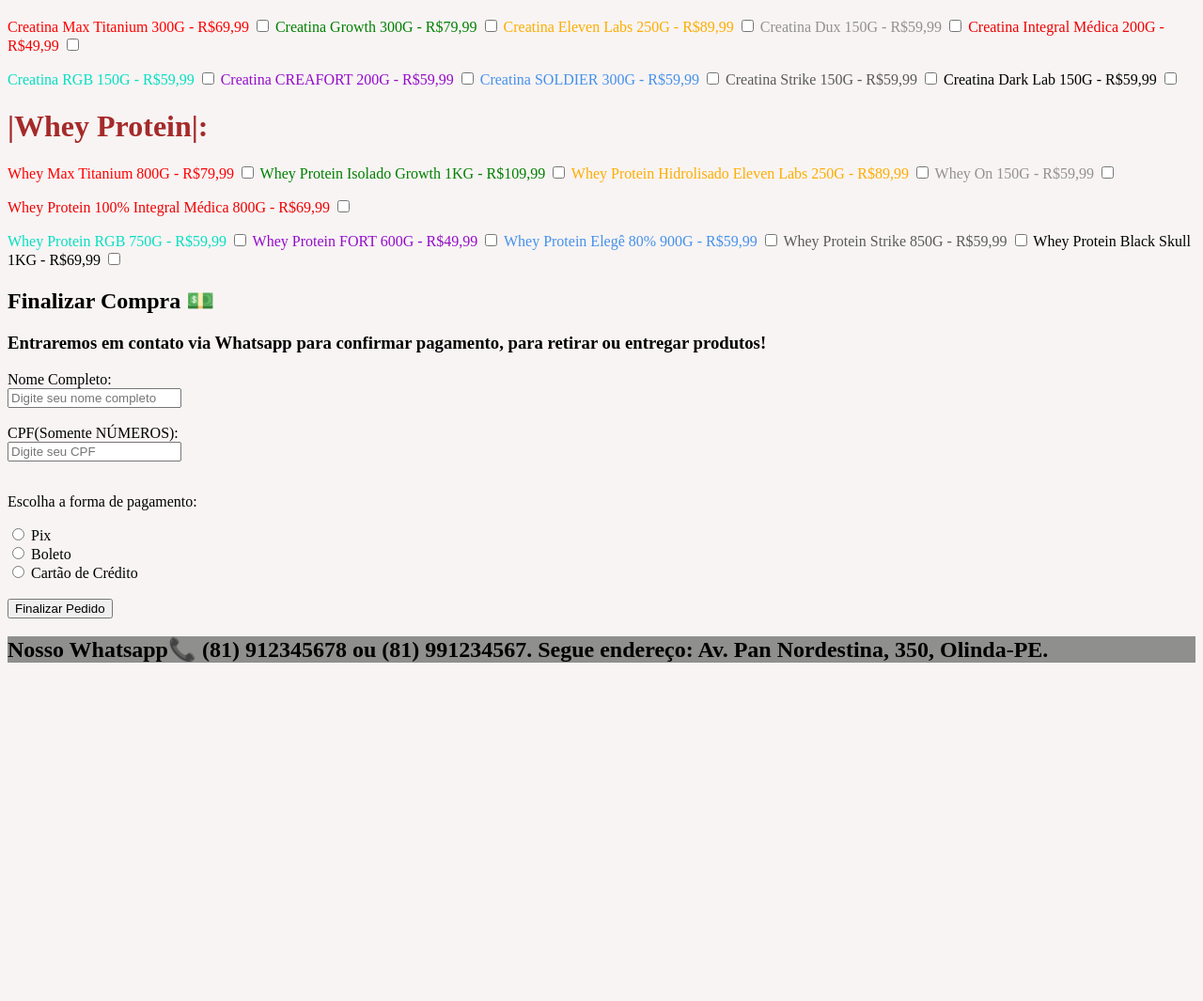
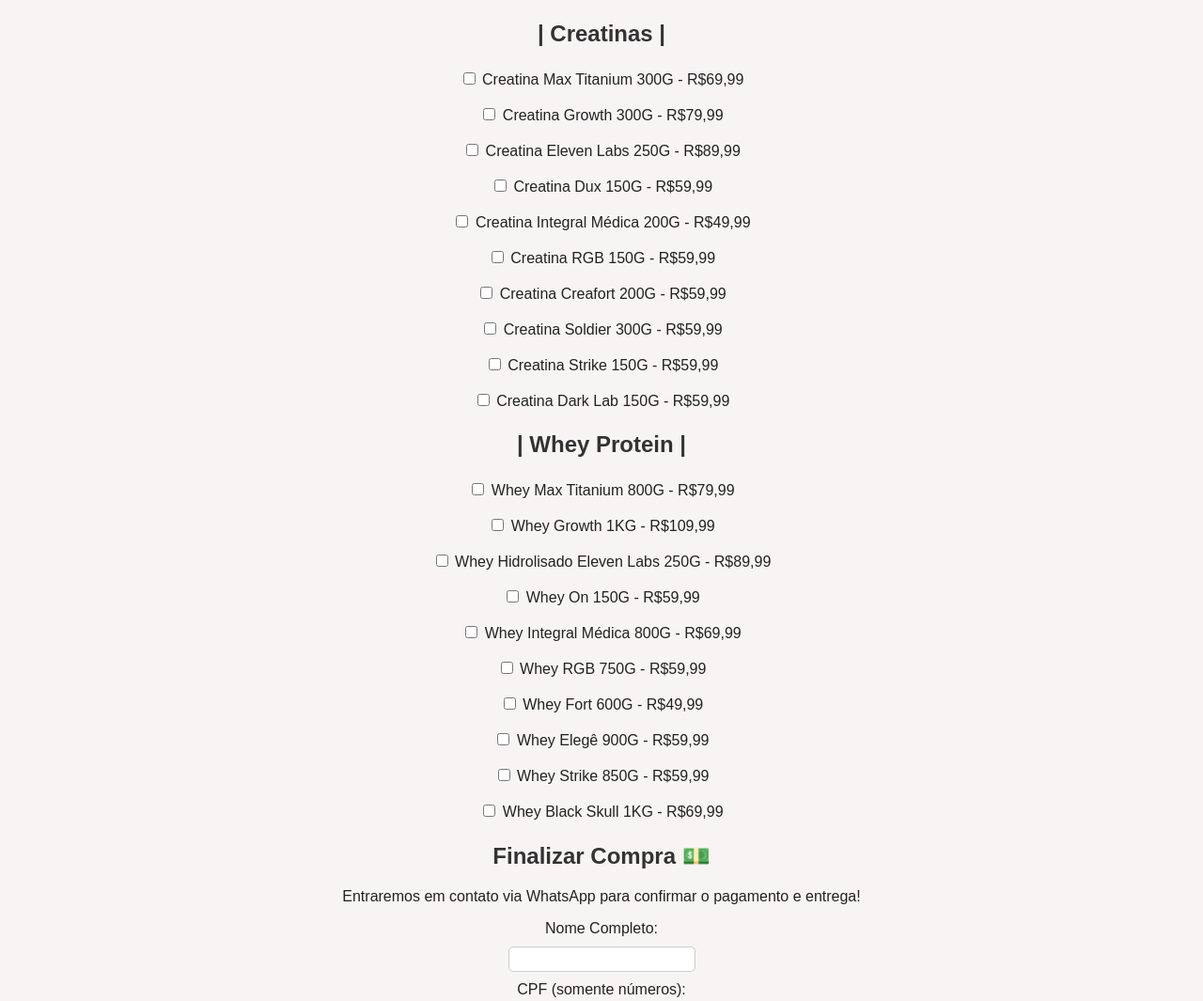
Before and after one commit to andreluiz05/Projeto-Web-Site, a plain HTML site: page index2.html in a window 1280 px wide. Shown: the part 671-1736 px from the top of the page at 94% size. Before the commit the page ends 1396 px from the top, so only its background shows below. Drawn offline with Linux system fonts and the light colour scheme.

Commit message:
index2.html

```diff
--- a/index2.html
+++ b/index2.html
@@ -2,152 +2,85 @@
 <html lang="pt-br">
 <head>
   <meta charset="UTF-8">
-    <meta http-equiv="X-UA-Compatible" content="IE=edge">
   <meta name="viewport" content="width=device-width, initial-scale=1.0">
-    <title>Strike Suplementos Catálogo</title>
-    <style>body{background-color:#f8f4f4;}</style>
-    <a href="./index2.html"><img src="./logomarca.png" alt="Logo marca da loja Strike Suplementos"></a>
+  <title>Strike Suplementos — Catálogo</title>
+  <link rel="stylesheet" href="style.css">
+</head>
 
-</head>
 <body>
+  <header>
+    <a href="index2.html">
+      <img src="./logomarca.png" alt="Logo Strike Suplementos" class="logo">
+    </a>
+  </header>
 
-    <div>
-    <h2 style="color:#696969;">Seja bem-vindo(a) 💪 </h2>
-    </div>
-    <div>
-        <h1 style="color:rgb(0, 0, 0) ;">Catálogo de produtos😎 </h1>
-        <h1 style="color:rgb(44, 43, 43) ;">Marque o que deseja comprar! 😉 </h1>
-        <img src="./melhores-marcas-creatina-1024x576.png" alt="Suplementos creatina"></a>
+  <main>
+    <h2>Seja bem-vindo(a) 💪</h2>
+    <h1>Catálogo de Produtos 😎</h1>
+    <h3>Marque o que deseja comprar! 😉</h3>
 
-        <div class="Creatina">
-            <h1 style="color:brown;">|Creatinas|: </h1>
+    <img src="./melhores-marcas-creatina-1024x576.png" alt="Melhores marcas de creatina" class="banner">
+
+    <section class="produtos">
+      <h2>| Creatinas |</h2>
       <form>
-            <label style="color: red;">Creatina Max Titanium 300G - R$69,99 </label>
-            <input type="checkbox">
+        <label><input type="checkbox"> Creatina Max Titanium 300G - R$69,99</label>
+        <label><input type="checkbox"> Creatina Growth 300G - R$79,99</label>
+        <label><input type="checkbox"> Creatina Eleven Labs 250G - R$89,99</label>
+        <label><input type="checkbox"> Creatina Dux 150G - R$59,99</label>
+        <label><input type="checkbox"> Creatina Integral Médica 200G - R$49,99</label>
+        <label><input type="checkbox"> Creatina RGB 150G - R$59,99</label>
+        <label><input type="checkbox"> Creatina Creafort 200G - R$59,99</label>
+        <label><input type="checkbox"> Creatina Soldier 300G - R$59,99</label>
+        <label><input type="checkbox"> Creatina Strike 150G - R$59,99</label>
+        <label><input type="checkbox"> Creatina Dark Lab 150G - R$59,99</label>
+      </form>
+    </section>
 
-        <label style="color: green;">Creatina Growth 300G - R$79,99 </label>
-        <input type="checkbox">
+    <section class="produtos">
+      <h2>| Whey Protein |</h2>
+      <form>
+        <label><input type="checkbox"> Whey Max Titanium 800G - R$79,99</label>
+        <label><input type="checkbox"> Whey Growth 1KG - R$109,99</label>
+        <label><input type="checkbox"> Whey Hidrolisado Eleven Labs 250G - R$89,99</label>
+        <label><input type="checkbox"> Whey On 150G - R$59,99</label>
+        <label><input type="checkbox"> Whey Integral Médica 800G - R$69,99</label>
+        <label><input type="checkbox"> Whey RGB 750G - R$59,99</label>
+        <label><input type="checkbox"> Whey Fort 600G - R$49,99</label>
+        <label><input type="checkbox"> Whey Elegê 900G - R$59,99</label>
+        <label><input type="checkbox"> Whey Strike 850G - R$59,99</label>
+        <label><input type="checkbox"> Whey Black Skull 1KG - R$69,99</label>
+      </form>
+    </section>
 
-    <label style="color: #fdad00;">Creatina Eleven Labs 250G - R$89,99 </label>
-            <input type="checkbox">
-
-        <label style="color: rgb(146, 145, 145);">Creatina Dux 150G - R$59,99 </label>
-            <input type="checkbox">
-
-            <label style="color: rgb(238, 3, 3);">Creatina Integral Médica 200G - R$49,99 </label>
-            <input type="checkbox">
-
-            <p>
-
-            </p>
-
-            <label style="color: rgb(5, 223, 194);">Creatina RGB 150G - R$59,99 </label>
-            <input type="checkbox">
-
-            <label style="color: rgb(147, 13, 201);">Creatina CREAFORT 200G - R$59,99 </label>
-            <input type="checkbox">
-
-            <label style="color: rgb(69, 145, 233);">Creatina SOLDIER 300G - R$59,99 </label>
-            <input type="checkbox">
-
-            <label style="color: rgb(90, 90, 90);">Creatina Strike 150G - R$59,99 </label>
-            <input type="checkbox">
-
-            <label style="color: rgb(0, 0, 0);">Creatina Dark Lab 150G - R$59,99 </label>
-            <input type="checkbox">
-            <div class="Whey Protein">
-                <h1 style="color:brown;">|Whey Protein|: </h1>
-                <form>
-                <label style="color: red;">Whey Max Titanium 800G - R$79,99 </label>
-                <input type="checkbox">
-
-
-            <label style="color: green;">Whey Protein Isolado Growth 1KG - R$109,99 </label>
-            <input type="checkbox">
-
-        <label style="color: #fdad00;">Whey Protein Hidrolisado Eleven Labs 250G - R$89,99 </label>
-                <input type="checkbox">
-
-            <label style="color: rgb(146, 145, 145);">Whey On 150G - R$59,99 </label>
-                <input type="checkbox">
-                <p>
-
-                </p>
-
-                <label style="color: rgb(238, 3, 3);">Whey Protein 100% Integral Médica 800G - R$69,99 </label>
-                <input type="checkbox">
-
-                <p>
-
-                </p>
-
-                <label style="color: rgb(5, 223, 194);">Whey Protein RGB 750G - R$59,99 </label>
-                <input type="checkbox">
-
-                <label style="color: rgb(147, 13, 201);">Whey Protein FORT 600G - R$49,99 </label>
-                <input type="checkbox">
-
-                <label style="color: rgb(69, 145, 233);">Whey Protein Elegê 80% 900G - R$59,99 </label>
-                <input type="checkbox">
-
-                <label style="color: rgb(90, 90, 90);">Whey Protein Strike 850G - R$59,99 </label>
-                <input type="checkbox">
-
-                <label style="color: rgb(0, 0, 0);">Whey Protein Black Skull 1KG - R$69,99 </label>
-                <input type="checkbox">
-
-            </div>
-            <div>
-                <p>
-
-                </p>
-                <p>
-
+    <section class="finalizar">
       <h2>Finalizar Compra 💵</h2>
-        <h3>Entraremos em contato via Whatsapp para confirmar pagamento, para retirar ou entregar produtos!</h3>
-
+      <p>Entraremos em contato via WhatsApp para confirmar o pagamento e entrega!</p>
 
       <form>
+        <label for="nome">Nome Completo:</label>
+        <input type="text" id="nome" name="nome" required>
 
-     <label for="nome">Nome Completo:</label><br>
-       <input type="text" id="nome" name="nome" placeholder="Digite seu nome completo" required>
-      <br><br>
+        <label for="cpf">CPF (somente números):</label>
+        <input type="text" id="cpf" name="cpf" required>
 
-      <label for="cpf">CPF(Somente NÚMEROS):</label><br>
-      <input type="text" id="cpf" name="cpf" placeholder="Digite seu CPF" required>
-      <br><br>
-
-      <p>Escolha a forma de pagamento:</p>
-      <input type="radio" id="pix" name="pagamento" value="pix" required>
-      <label for="pix">Pix</label><br>
-
-      <input type="radio" id="boleto" name="pagamento" value="boleto">
-       <label for="boleto">Boleto</label><br>
-
-      <input type="radio" id="cartao" name="pagamento" value="cartao">
-      <label for="cartao">Cartão de Crédito</label>
-      <br><br>
+        <p>Forma de pagamento:</p>
+        <label><input type="radio" name="pagamento" value="pix" required> Pix</label>
+        <label><input type="radio" name="pagamento" value="boleto"> Boleto</label>
+        <label><input type="radio" name="pagamento" value="cartao"> Cartão</label>
 
         <button type="submit">Finalizar Pedido</button>
       </form>
+    </section>
 
-                </p>
+    <section class="contato">
+      <p>WhatsApp 📞 (81) 91234-5678 ou (81) 99123-4567<br>Av. Pan Nordestina, 350, Olinda-PE.</p>
+    </section>
+  </main>
 
-
-            </div>
-
-
-
-
-
-
-
-
-            </form>
-
-            <h2 style=" background-color: #8f8f8e;">Nosso Whatsapp📞 (81) 912345678 ou (81) 991234567. Segue endereço: Av. Pan Nordestina, 350, Olinda-PE.</h2>
-    </div>
-
-
+  <footer>
+    <p>© 2025 Strike Suplementos — Todos os direitos reservados.</p>
+    <p>Desenvolvido por André Luiz de Santana Silva</p>
+  </footer>
 </body>
 </html>
```
Lines whose indentation alone changed are shown as unchanged.
